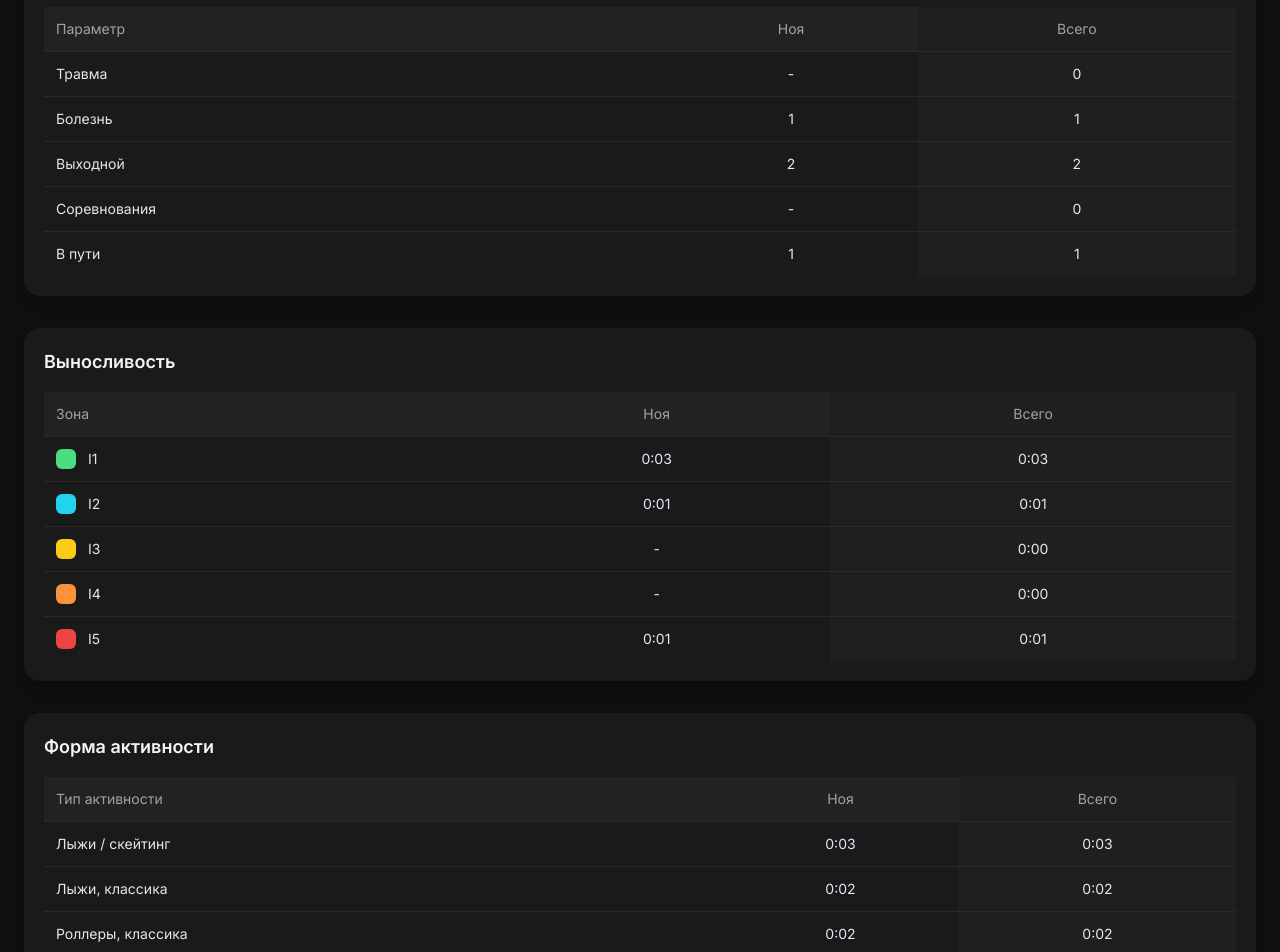
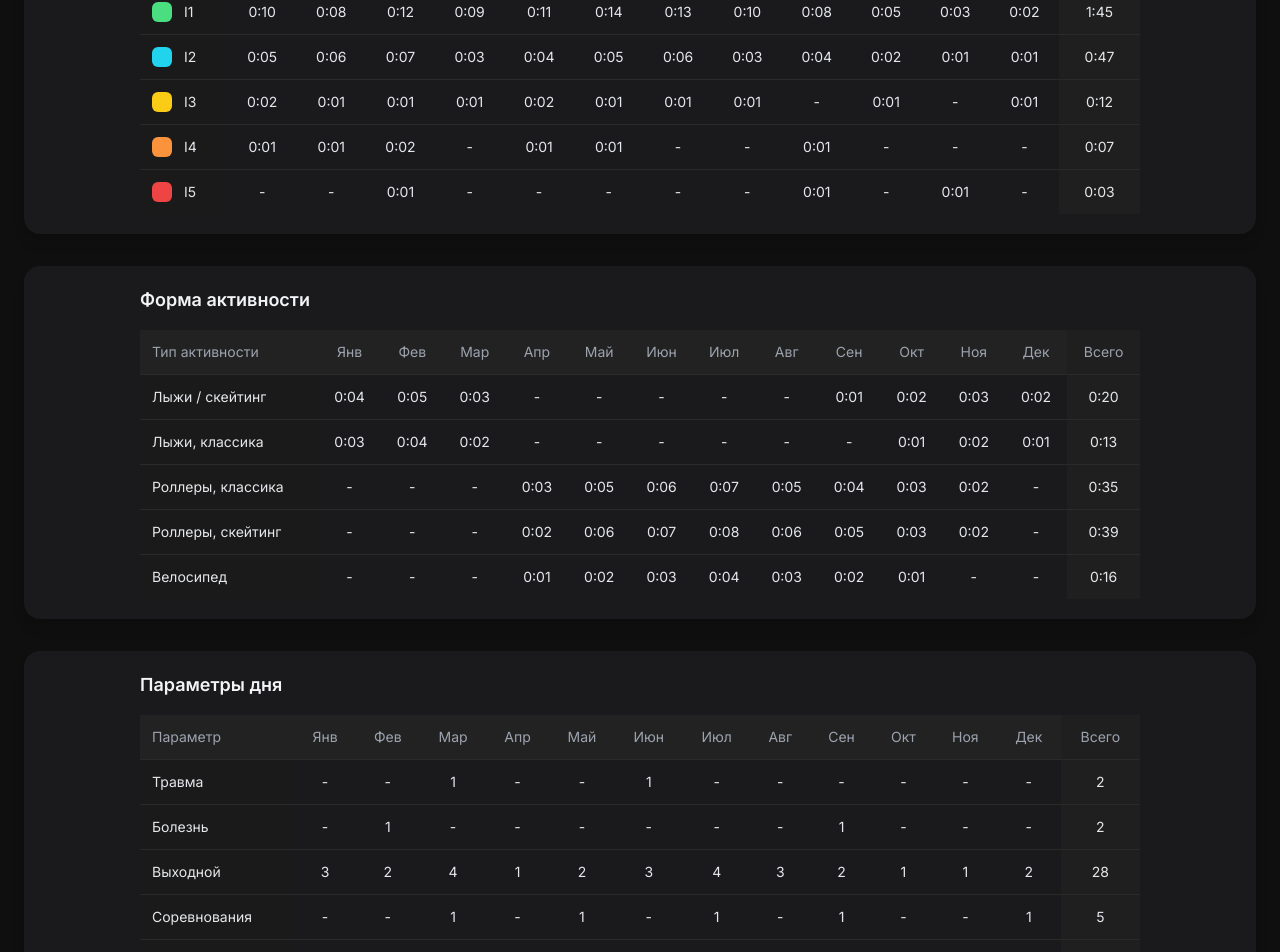
Before and after one commit to mbaliabin/dagbook-test, a React (Vite) app in the folder fasx-frontend/: page /statistics in a window 1280 px wide. Shown: the part 828-1780 px from the top of the page. Built offline with nearby package versions, Linux system fonts and the light colour scheme.

Commit message:
Доработка StatisticsPage.tsx 207

```diff
--- a/fasx-frontend/src/pages/StatisticsPage.tsx
+++ b/fasx-frontend/src/pages/StatisticsPage.tsx
@@ -32,8 +32,16 @@ export default function StatsPage() {
 
   const [name] = React.useState("Пользователь");
   const [reportType, setReportType] = React.useState("Общий отчет");
-  const [startPeriod, setStartPeriod] = React.useState(dayjs().startOf('month').toDate());
-  const [endPeriod, setEndPeriod] = React.useState(dayjs().endOf('month').toDate());
+  const [periodType, setPeriodType] = React.useState<
+    "week" | "month" | "year" | "custom"
+  >("year");
+  const [dateRange, setDateRange] = React.useState<{
+    startDate: Date;
+    endDate: Date;
+  }>({
+    startDate: dayjs("2025-01-01").toDate(),
+    endDate: dayjs("2025-12-31").toDate(),
+  });
   const [showDateRangePicker, setShowDateRangePicker] = React.useState(false);
 
   const totals = {
@@ -42,7 +50,10 @@ export default function StatsPage() {
     time: "178:51",
   };
 
-  const months = ["Янв","Фев","Мар","Апр","Май","Июн","Июл","Авг","Сен","Окт","Ноя","Дек"];
+  const months = [
+    "Янв", "Фев", "Мар", "Апр", "Май", "Июн",
+    "Июл", "Авг", "Сен", "Окт", "Ноя", "Дек",
+  ];
 
   const enduranceZones = [
     { zone: "I1", color: "#4ade80", months: [10,8,12,9,11,14,13,10,8,5,3,2] },
@@ -60,31 +71,54 @@ export default function StatsPage() {
     { type: "Велосипед", months: [0,0,0,1,2,3,4,3,2,1,0,0] },
   ];
 
+  const dayParameters = [
+    { param: "Травма", months: [0,0,1,0,0,1,0,0,0,0,0,0] },
+    { param: "Болезнь", months: [0,1,0,0,0,0,0,0,1,0,0,0] },
+    { param: "Выходной", months: [3,2,4,1,2,3,4,3,2,1,1,2] },
+    { param: "Соревнования", months: [0,0,1,0,1,0,1,0,1,0,0,1] },
+    { param: "В пути", months: [0,0,0,0,0,1,1,1,0,0,0,0] },
+  ];
+
   const formatTime = (minutes: number) => {
     const h = Math.floor(minutes / 60);
     const m = minutes % 60;
     return `${h}:${m.toString().padStart(2, "0")}`;
   };
 
-  const startMonth = dayjs(startPeriod).month();
-  const endMonth = dayjs(endPeriod).month();
+  const computeFilteredMonths = () => {
+    let start: number, end: number;
+    if (periodType === "year" || periodType === "custom") {
+      start = dayjs(dateRange.startDate).month();
+      end = dayjs(dateRange.endDate).month();
+    } else if (periodType === "month") {
+      start = 0; end = 0;
+    } else {
+      start = 0; end = 6;
+    }
+    return months.slice(start, end + 1);
+  };
 
-  const filteredMonths = months.slice(startMonth, endMonth + 1);
-  const filteredEnduranceZones = enduranceZones.map((zone) => ({
-    ...zone,
-    months: zone.months.slice(startMonth, endMonth + 1),
-    total: zone.months.slice(startMonth, endMonth + 1).reduce((a,b) => a+b, 0),
+  const filteredMonths = computeFilteredMonths();
+
+  const filterData = (arr: any[], key: string) =>
+    arr.map((item) => ({
+      ...item,
+      months: item.months.slice(0, filteredMonths.length),
+      total: item.months
+        .slice(0, filteredMonths.length)
+        .reduce((a, b) => a + b, 0),
     }));
-  const filteredMovementTypes = movementTypes.map((m) => ({
-    ...m,
-    months: m.months.slice(startMonth, endMonth + 1),
-    total: m.months.slice(startMonth, endMonth + 1).reduce((a,b) => a+b, 0),
-  }));
+
+  const filteredEnduranceZones = filterData(enduranceZones, "zone");
+  const filteredMovementTypes = filterData(movementTypes, "type");
+  const filteredDayParameters = filterData(dayParameters, "param");
 
   const handleLogout = () => {
     localStorage.removeItem("token");
     navigate("/login");
   };
+
+  const applyDateRange = () => setShowDateRangePicker(false);
 
   const menuItems = [
     { label: "Главная", icon: Home, path: "/daily" },
@@ -93,28 +127,18 @@ export default function StatsPage() {
     { label: "Статистика", icon: CalendarDays, path: "/statistics" },
   ];
 
-  // Обработчики периодов
-  const setWeek = () => {
-    setStartPeriod(dayjs().startOf('isoWeek').toDate());
-    setEndPeriod(dayjs().endOf('isoWeek').toDate());
-  };
-  const setMonth = () => {
-    setStartPeriod(dayjs().startOf('month').toDate());
-    setEndPeriod(dayjs().endOf('month').toDate());
-  };
-  const setYear = () => {
-    setStartPeriod(dayjs().startOf('year').toDate());
-    setEndPeriod(dayjs().endOf('year').toDate());
-  };
-
   return (
-    <div className="min-h-screen bg-[#0f0f0f] text-gray-200 p-6 w-full">
-      <div className="w-full space-y-8">
+    <div className="min-h-screen bg-[#0f0f0f] text-gray-200 p-6 w-full flex justify-center">
+      <div className="w-full max-w-[1300px] space-y-8">
 
         {/* Header */}
         <div className="flex flex-col md:flex-row md:items-center md:justify-between gap-4 mb-4 w-full">
           <div className="flex items-center space-x-4">
-            <img src="/profile.jpg" alt="Avatar" className="w-16 h-16 rounded-full object-cover" />
+            <img
+              src="/profile.jpg"
+              alt="Avatar"
+              className="w-16 h-16 rounded-full object-cover"
+            />
             <div>
               <h1 className="text-2xl font-bold text-white">{name}</h1>
             </div>
@@ -124,7 +148,10 @@ export default function StatsPage() {
             <button className="bg-blue-600 hover:bg-blue-700 text-white text-sm px-3 py-1 rounded flex items-center">
               <Plus className="w-4 h-4 mr-1" /> Добавить тренировку
             </button>
-            <button onClick={handleLogout} className="bg-blue-600 hover:bg-blue-700 text-white text-sm px-3 py-1 rounded flex items-center">
+            <button
+              onClick={handleLogout}
+              className="bg-blue-600 hover:bg-blue-700 text-white text-sm px-3 py-1 rounded flex items-center"
+            >
               <LogOut className="w-4 h-4 mr-1" /> Выйти
             </button>
           </div>
@@ -136,44 +163,18 @@ export default function StatsPage() {
             const Icon = item.icon;
             const isActive = location.pathname === item.path;
             return (
-              <button key={item.path} onClick={() => navigate(item.path)}
-                className={`flex flex-col items-center text-sm transition-colors ${isActive ? "text-blue-500" : "text-gray-400 hover:text-white"}`}>
+              <button
+                key={item.path}
+                onClick={() => navigate(item.path)}
+                className={`flex flex-col items-center text-sm transition-colors ${
+                  isActive ? "text-blue-500" : "text-gray-400 hover:text-white"
+                }`}
+              >
                 <Icon className="w-6 h-6" />
                 <span>{item.label}</span>
               </button>
             );
           })}
-        </div>
-
-        {/* Выбор отчета и периода */}
-        <div className="flex flex-wrap gap-2 items-center mb-6">
-          <select value={reportType} onChange={e => setReportType(e.target.value)} className="bg-[#1f1f22] text-gray-200 px-3 py-1 rounded text-sm">
-            <option>Общий отчет</option>
-          </select>
-
-          <button onClick={setWeek} className="text-sm px-3 py-1 rounded border border-gray-600 bg-[#1f1f22] text-gray-300 hover:bg-[#2a2a2d]">Неделя</button>
-          <button onClick={setMonth} className="text-sm px-3 py-1 rounded border border-gray-600 bg-[#1f1f22] text-gray-300 hover:bg-[#2a2a2d]">Месяц</button>
-          <button onClick={setYear} className="text-sm px-3 py-1 rounded border border-gray-600 bg-[#1f1f22] text-gray-300 hover:bg-[#2a2a2d]">Год</button>
-
-          <div className="relative">
-            <button onClick={() => setShowDateRangePicker(prev => !prev)} className="ml-2 text-sm px-3 py-1 rounded border border-gray-600 bg-[#1f1f22] text-gray-300 hover:bg-[#2a2a2d] flex items-center">
-              <Calendar className="w-4 h-4 mr-1"/> Произвольный период <ChevronDown className="w-4 h-4 ml-1" />
-            </button>
-            {showDateRangePicker && (
-              <div className="absolute z-50 mt-2 bg-[#1a1a1d] rounded shadow-lg p-2">
-                <DateRange
-                  onChange={item => { setStartPeriod(item.selection.startDate); setEndPeriod(item.selection.endDate); }}
-                  moveRangeOnFirstSelection={false}
-                  ranges={[{ startDate: startPeriod, endDate: endPeriod, key: 'selection' }]}
-                  months={1} direction="horizontal" rangeColors={['#3b82f6']} locale={ru} weekStartsOn={1}
-                />
-                <div className="flex justify-end mt-2 space-x-2">
-                  <button onClick={() => setShowDateRangePicker(false)} className="px-3 py-1 rounded border border-gray-600 hover:bg-gray-700 text-gray-300">Отмена</button>
-                  <button onClick={() => setShowDateRangePicker(false)} className="px-3 py-1 rounded bg-blue-600 hover:bg-blue-700 text-white">Применить</button>
-                </div>
-              </div>
-            )}
-          </div>
         </div>
 
         {/* TOTALSUM */}
@@ -237,94 +238,80 @@ export default function StatsPage() {
           </div>
         </div>
 
-        {/* Таблица параметров дня */}
-        <div className="bg-[#1a1a1d] p-5 rounded-2xl shadow-lg overflow-x-auto">
-          <h2 className="text-lg font-semibold text-gray-100 mb-4">Параметры дня</h2>
-          <table className="w-full min-w-[900px] text-sm border-collapse">
+        {/* Таблица выносливости */}
+        <TableBlock
+          title="Выносливость"
+          data={filteredEnduranceZones}
+          months={filteredMonths}
+          colorKey="color"
+          nameKey="zone"
+          formatTime={formatTime}
+        />
+
+        {/* Таблица формы активности */}
+        <TableBlock
+          title="Форма активности"
+          data={filteredMovementTypes}
+          months={filteredMonths}
+          nameKey="type"
+          formatTime={formatTime}
+        />
+
+        {/* Таблица параметры дня */}
+        <TableBlock
+          title="Параметры дня"
+          data={filteredDayParameters}
+          months={filteredMonths}
+          nameKey="param"
+          formatTime={(v) => (v > 0 ? v : "-")}
+          isCount
+        />
+
+      </div>
+    </div>
+  );
+}
+
+/* Компонент таблицы */
+function TableBlock({ title, data, months, nameKey, colorKey, formatTime, isCount = false }: any) {
+  return (
+    <div className="bg-[#1a1a1d] p-5 rounded-2xl shadow-lg flex justify-center">
+      <div className="overflow-x-auto w-full max-w-[1000px]">
+        <h2 className="text-lg font-semibold text-gray-100 mb-4">{title}</h2>
+        <table className="w-full text-sm border-collapse">
           <thead>
             <tr className="bg-[#222] text-gray-400 text-left">
-                <th className="p-3 font-medium sticky left-0 bg-[#222]">Параметр</th>
-                {filteredMonths.map((m) => (
-                  <th key={m} className="p-3 font-medium text-center">{m}</th>
+              <th className="p-3 font-medium sticky left-0 bg-[#222]">{title === "Параметры дня" ? "Параметр" : title === "Форма активности" ? "Тип активности" : "Зона"}</th>
+              {months.map((m: string) => (
+                <th key={m} className="p-3 font-medium text-center">
+                  {m}
+                </th>
               ))}
               <th className="p-3 font-medium text-center bg-[#1f1f1f]">Всего</th>
             </tr>
           </thead>
           <tbody>
-              {[
-                { param: "Травма", months: [0, 1, 0, 0, 0, 0, 0, 0, 0, 0, 1, 0] },
-                { param: "Болезнь", months: [1, 0, 0, 0, 0, 0, 0, 0, 0, 1, 0, 0] },
-                { param: "Выходной", months: [2, 3, 1, 2, 1, 1, 3, 2, 1, 2, 1, 1] },
-                { param: "Соревнования", months: [0, 1, 0, 2, 1, 1, 2, 1, 1, 0, 0, 0] },
-                { param: "В пути", months: [1, 0, 1, 0, 1, 2, 1, 1, 0, 1, 1, 0] },
-              ].map((row) => {
-                const filtered = row.months.slice(0, filteredMonths.length);
-                const total = filtered.reduce((a, b) => a + b, 0);
-                return (
-                  <tr key={row.param} className="border-t border-[#2a2a2a] hover:bg-[#252525]/60 transition">
-                    <td className="p-3 sticky left-0 bg-[#1a1a1a]">{row.param}</td>
-                    {filtered.map((val, i) => (
-                      <td key={i} className="p-3 text-center">{val > 0 ? val : "-"}</td>
+            {data.map((item: any) => (
+              <tr key={item[nameKey]} className="border-t border-[#2a2a2a] hover:bg-[#252525]/60 transition">
+                <td className="p-3 flex items-center gap-3 sticky left-0 bg-[#1a1a1a]">
+                  {colorKey && (
+                    <div className="w-5 h-5 rounded-md" style={{ backgroundColor: item[colorKey] }}></div>
+                  )}
+                  {item[nameKey]}
+                </td>
+                {item.months.map((val: number, i: number) => (
+                  <td key={i} className="p-3 text-center">
+                    {isCount ? (val > 0 ? val : "-") : val > 0 ? formatTime(val) : "-"}
+                  </td>
                 ))}
-                    <td className="p-3 text-center font-medium bg-[#1f1f1f]">{total}</td>
-                  </tr>
-                );
-              })}
-            </tbody>
-          </table>
-        </div>
-
-
-        {/* Таблица выносливости */}
-        <div className="bg-[#1a1a1d] p-5 rounded-2xl shadow-lg overflow-x-auto">
-          <h2 className="text-lg font-semibold text-gray-100 mb-4">Выносливость</h2>
-          <table className="w-full min-w-[900px] text-sm border-collapse">
-            <thead>
-              <tr className="bg-[#222] text-gray-400 text-left">
-                <th className="p-3 font-medium sticky left-0 bg-[#222]">Зона</th>
-                {filteredMonths.map((m) => (<th key={m} className="p-3 font-medium text-center">{m}</th>))}
-                <th className="p-3 font-medium text-center bg-[#1f1f1f]">Всего</th>
-              </tr>
-            </thead>
-            <tbody>
-              {filteredEnduranceZones.map((z) => (
-                <tr key={z.zone} className="border-t border-[#2a2a2a] hover:bg-[#252525]/60 transition">
-                  <td className="p-3 flex items-center gap-3 sticky left-0 bg-[#1a1a1a]">
-                    <div className="w-5 h-5 rounded-md" style={{ backgroundColor: z.color }}></div>
-                    {z.zone}
+                <td className="p-3 text-center font-medium bg-[#1f1f1f]">
+                  {isCount ? (item.total > 0 ? item.total : "-") : formatTime(item.total)}
                 </td>
-                  {z.months.map((val, i) => (<td key={i} className="p-3 text-center">{val > 0 ? formatTime(val) : "-"}</td>))}
-                  <td className="p-3 text-center font-medium bg-[#1f1f1f]">{formatTime(z.total)}</td>
               </tr>
             ))}
           </tbody>
         </table>
       </div>
-
-        {/* Таблица активности */}
-        <div className="bg-[#1a1a1d] p-5 rounded-2xl shadow-lg overflow-x-auto">
-          <h2 className="text-lg font-semibold text-gray-100 mb-4">Форма активности</h2>
-          <table className="w-full min-w-[900px] text-sm border-collapse">
-            <thead>
-              <tr className="bg-[#222] text-gray-400 text-left">
-                <th className="p-3 font-medium sticky left-0 bg-[#222]">Тип активности</th>
-                {filteredMonths.map((m) => (<th key={m} className="p-3 font-medium text-center">{m}</th>))}
-                <th className="p-3 font-medium text-center bg-[#1f1f1f]">Всего</th>
-              </tr>
-            </thead>
-            <tbody>
-              {filteredMovementTypes.map((m) => (
-                <tr key={m.type} className="border-t border-[#2a2a2a] hover:bg-[#252525]/60 transition">
-                  <td className="p-3 sticky left-0 bg-[#1a1a1a]">{m.type}</td>
-                  {m.months.map((val, i) => (<td key={i} className="p-3 text-center">{val > 0 ? formatTime(val) : "-"}</td>))}
-                  <td className="p-3 text-center font-medium bg-[#1f1f1f]">{formatTime(m.total)}</td>
-                </tr>
-              ))}
-            </tbody>
-          </table>
-        </div>
-
-      </div>
     </div>
   );
 }
```
Lines whose indentation alone changed are shown as unchanged.
